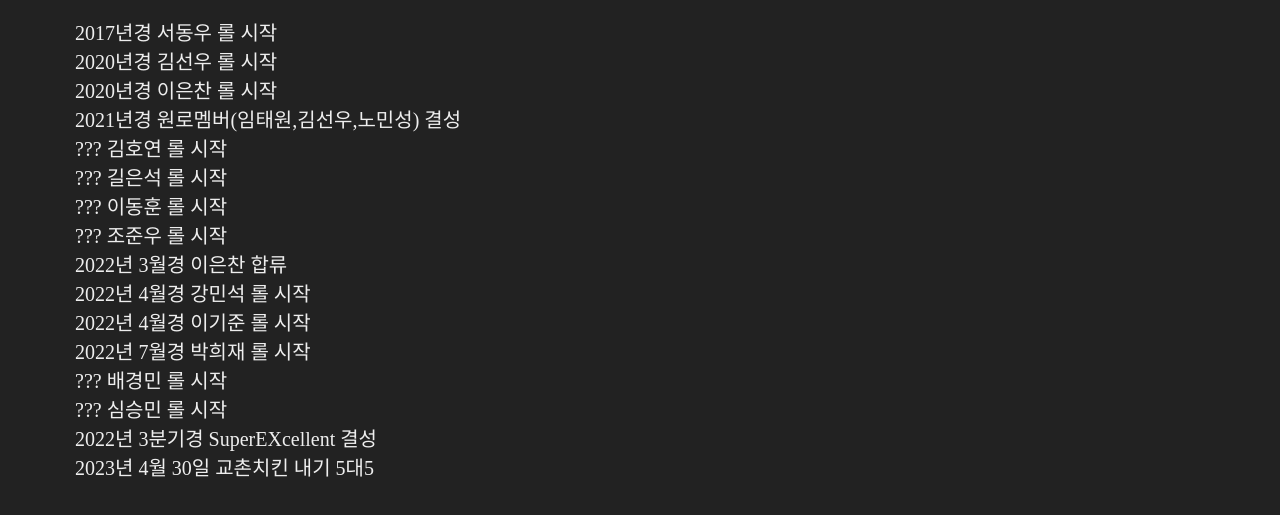
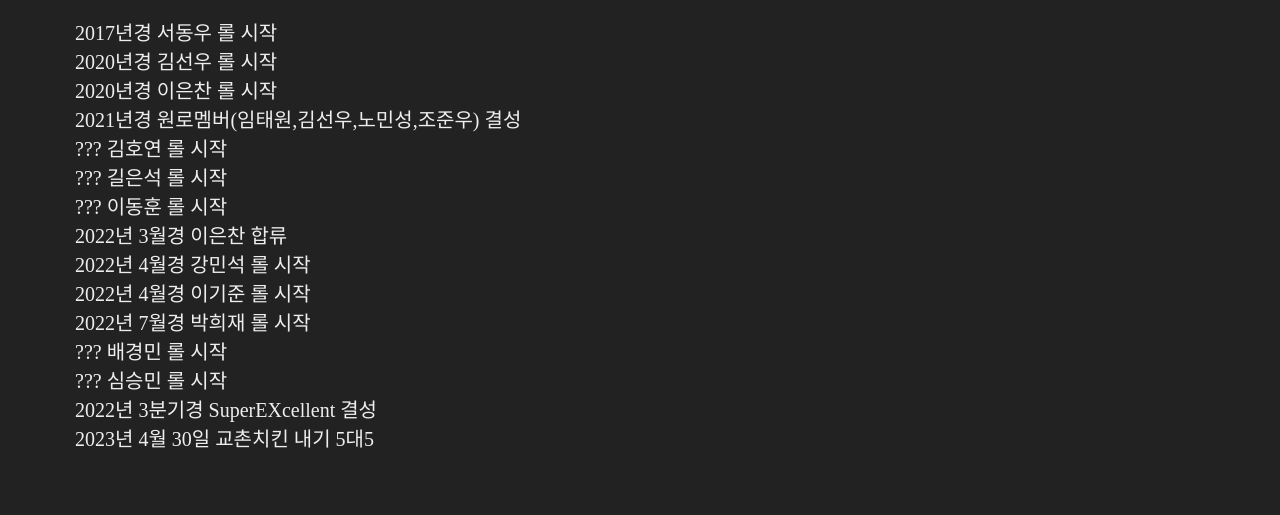
Before and after one commit to anaputi/SuperEXcellent, a plain HTML site: page career.html in a window 1280 px wide. Shown: the part 285-800 px from the top of the page. Drawn offline with Linux system fonts and the light colour scheme.

Commit message:
3.1차 수정
사소한 개선

```diff
--- a/career.html
+++ b/career.html
@@ -34,11 +34,10 @@
     <p>2017년경 서동우 롤 시작</p>
     <p>2020년경 김선우 롤 시작</p>
     <p>2020년경 이은찬 롤 시작</p>
-    <p>2021년경 원로멤버(임태원,김선우,노민성) 결성</p>
+    <p>2021년경 원로멤버(임태원,김선우,노민성,조준우) 결성</p>
     <p>??? 김호연 롤 시작</p>
     <p>??? 길은석 롤 시작</p>
     <p>??? 이동훈 롤 시작</p>
-    <p>??? 조준우 롤 시작</p>
     <p>2022년 3월경 이은찬 합류</p>
     <p>2022년 4월경 강민석 롤 시작</p>
     <p>2022년 4월경 이기준 롤 시작</p>
```
Also changed, not shown: index.html (+2 -1 lines).
